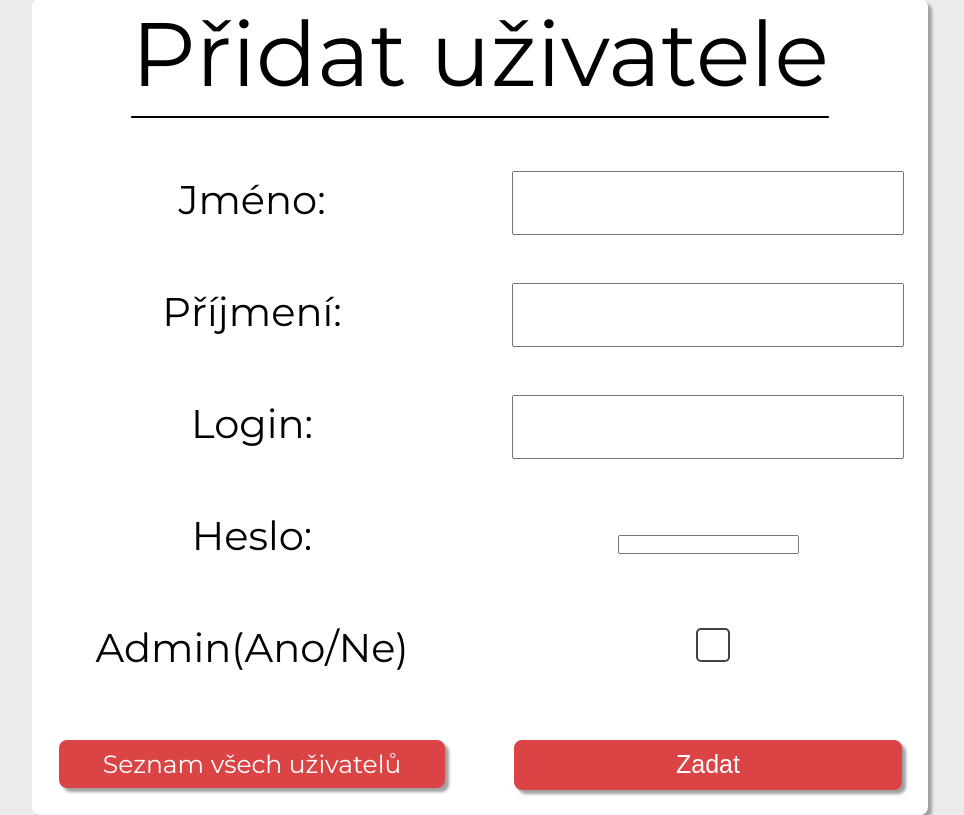
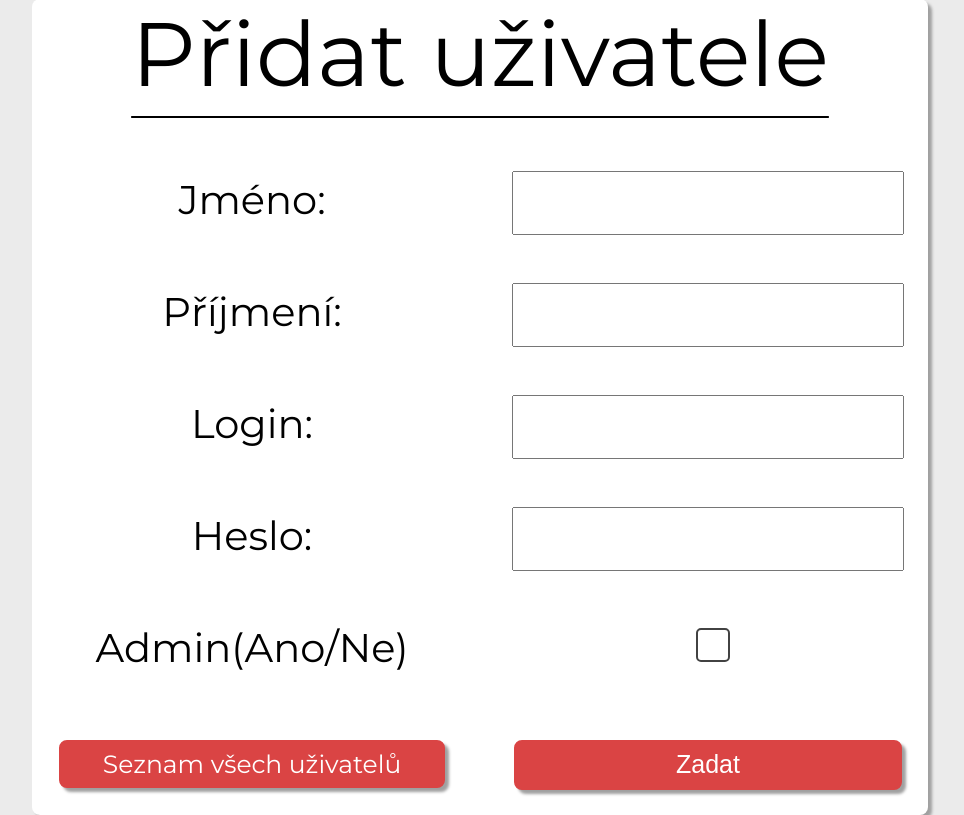
Before and after one commit to dp9898cz/ITU-project-2020, a Flask app: page /zadat_uklizeci in a window 1280 px wide. Shown: the part 81-896 px from the top of the page, without its empty margins (160-1124 px from the left). Run offline with Flask 2, Linux system fonts and the light colour scheme.

Commit message:
editssss

```diff
--- a/web_app/static/css/style.css
+++ b/web_app/static/css/style.css
@@ -385,6 +385,12 @@ h3 {
     font-size: 30px;
 }
 
+.form-content input[type=password] {
+    width: 95%;
+    height: 60px;
+    font-size: 30px;
+}
+
 .form-content input[type=date] {
     width: 95%;
     height: 60px;
@@ -443,6 +449,11 @@ h3 {
 }
 
 .form-content input[type=text]:hover {
+    box-shadow: 0 0px 0px 0 rgb(68, 163, 218, 5), 0 0px 6px 0 rgb(68, 163, 218, 42);
+    transition: 0.2s;
+}
+
+.form-content input[type=password]:hover {
     box-shadow: 0 0px 0px 0 rgb(68, 163, 218, 5), 0 0px 6px 0 rgb(68, 163, 218, 42);
     transition: 0.2s;
 }
```
